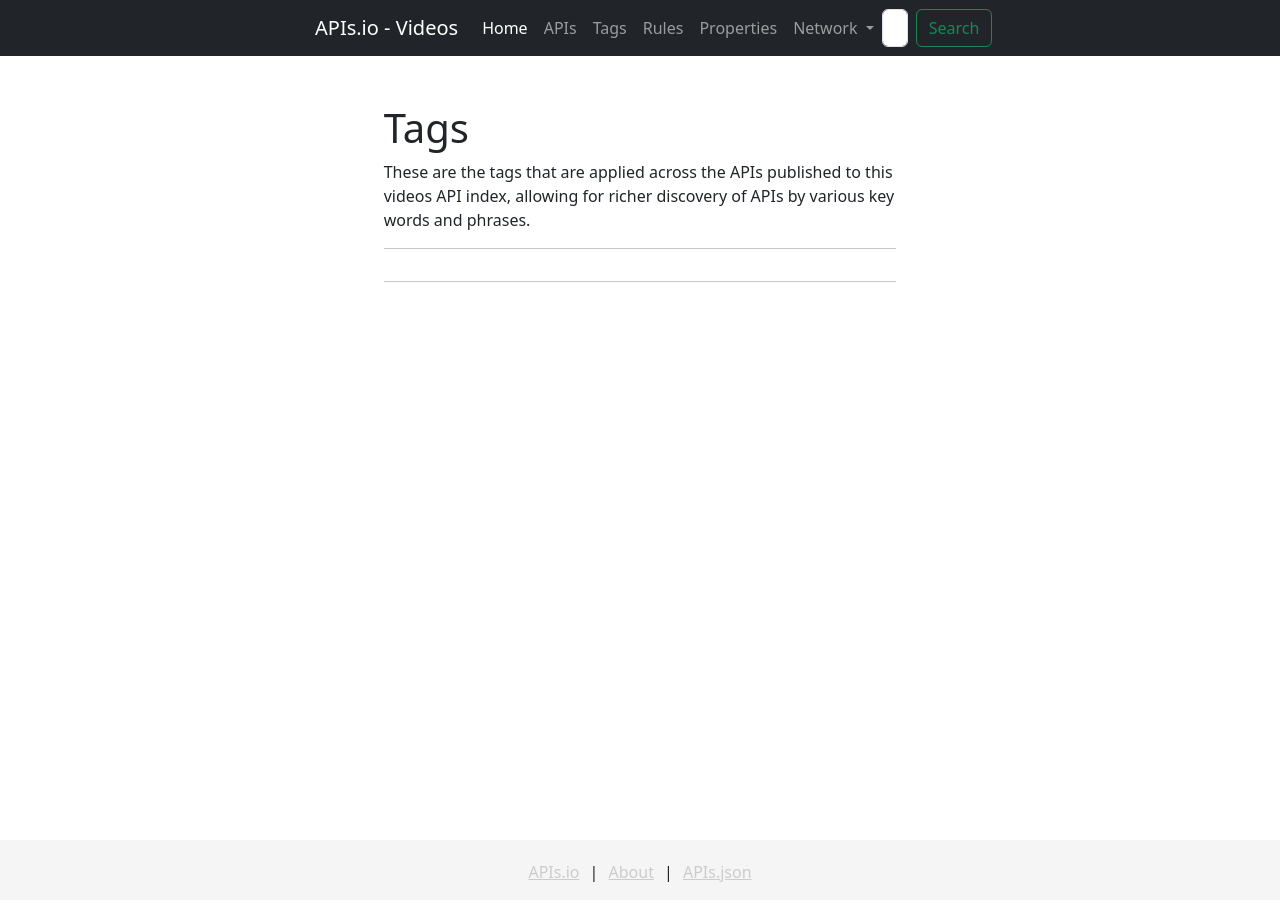
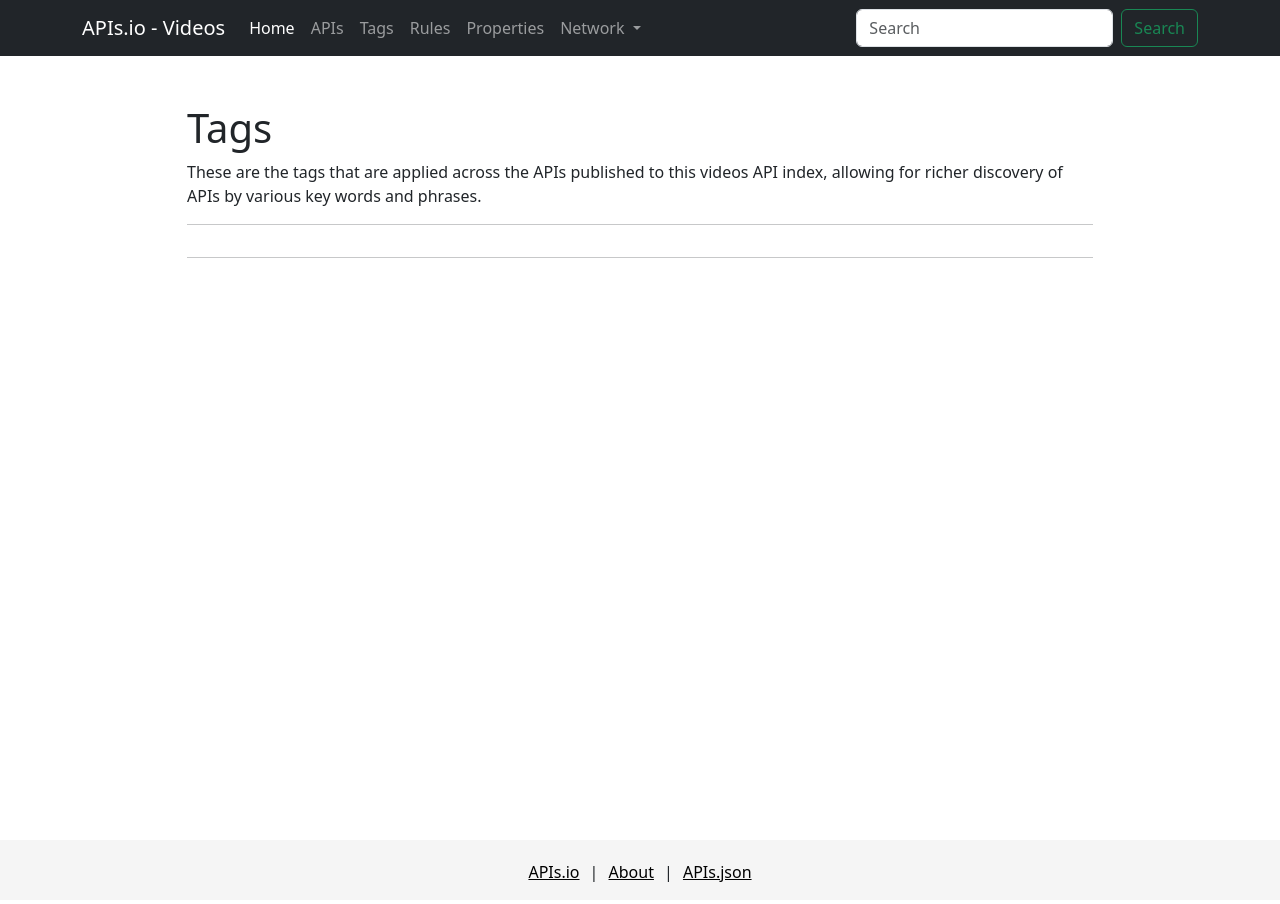
Before and after one commit to api-search/videos-node, a Jekyll site: the page built from tags/index.html, in a window 1280 px wide. Built offline with Jekyll 4.4.1, drawn with Linux system fonts in a browser that asks for light colours.

Commit message:
update css

```diff
--- a/_layouts/default.html
+++ b/_layouts/default.html
@@ -63,11 +63,11 @@
       <div class="container">
         <table cellspacing="3" cellpadding="2" align="center">
           <tr>
-            <td><a href="https://explore.apis.io" style="color: #CCC;">APIs.io</a></td>
+            <td><a href="https://explore.apis.io" style="color: #000;">APIs.io</a></td>
             <td width="25" align="center">|</td>
-            <td><a href="https://explore.apis.io/about/" style="color: #CCC;">About</a></td>
+            <td><a href="https://explore.apis.io/about/" style="color: #000;">About</a></td>
             <td width="25" align="center">|</td>
-            <td><a href="https://apisjson.org" style="color: #CCC;">APIs.json</a></td>
+            <td><a href="https://apisjson.org" style="color: #000;">APIs.json</a></td>
       </div>
     </footer>
 
--- a/assets/sticky-footer.css
+++ b/assets/sticky-footer.css
@@ -15,14 +15,3 @@
   line-height: 60px; /* Vertically center the text there */
   background-color: #f5f5f5;
 }
-
-
-/* Custom page CSS
--------------------------------------------------- */
-/* Not required for template or sticky footer method. */
-
-.container {
-  width: auto;
-  max-width: 680px;
-  padding: 0 15px;
-}
```
